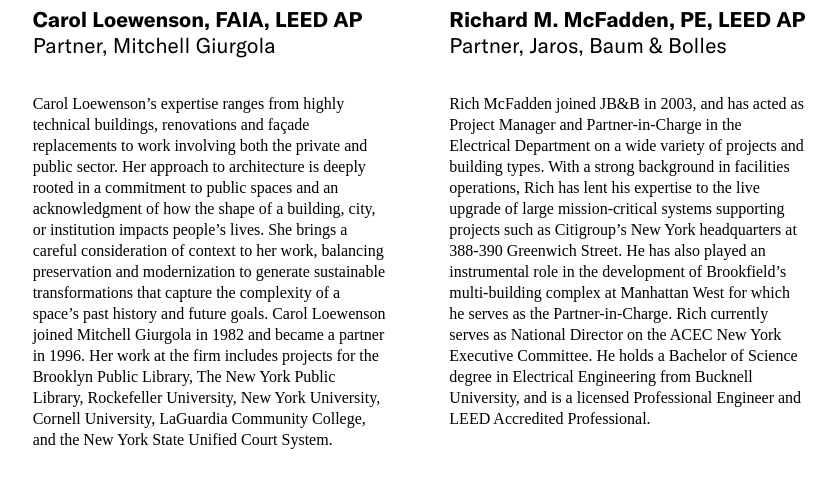
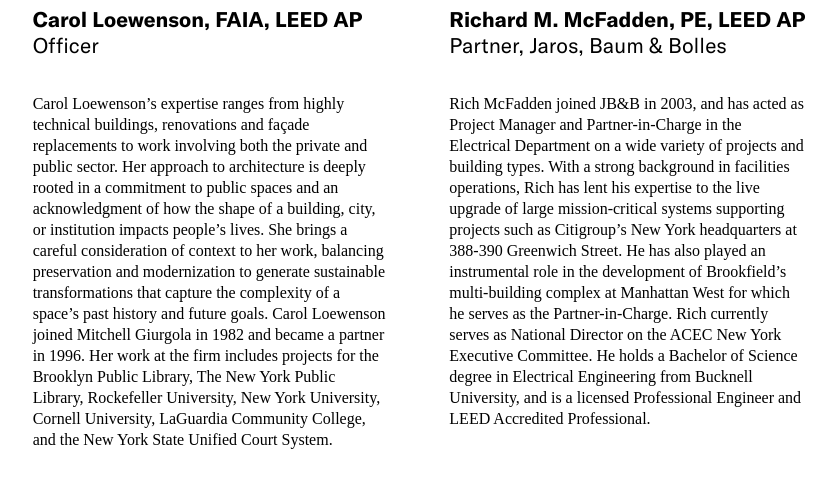
Before and after one commit to jengalas/bwaf-bbw, a Jekyll site: the page built from about/boardandstaff.md, in a window 1280 px wide and 900 px high, scrolled down 4853 px, cut to the strip 228-750 px from the top of the window. Shown: the top 488 px of the strip, without its empty margins (444-1280 px from the left). Built offline with Jekyll 4.4.1, drawn with Linux system fonts in a browser that asks for light colours; some web fonts are replaced.

Commit message:
Update from Forestry.io Aislinn McNamara updated about/boardandstaff.md

```diff
--- a/about/boardandstaff.md
+++ b/about/boardandstaff.md
@@ -144,7 +144,7 @@
       in June 2018. She is currently at work on a new book about the history and future
       of the American shopping mall.'
   - title: Carol Loewenson, FAIA, LEED AP
-    title_role: Partner, Mitchell Giurgola
+    title_role: Officer
     description: "Carol Loewenson’s expertise ranges from highly technical buildings,
       renovations and façade replacements to work involving both the private and public
       sector. Her approach to architecture is deeply rooted in a commitment to public
```
